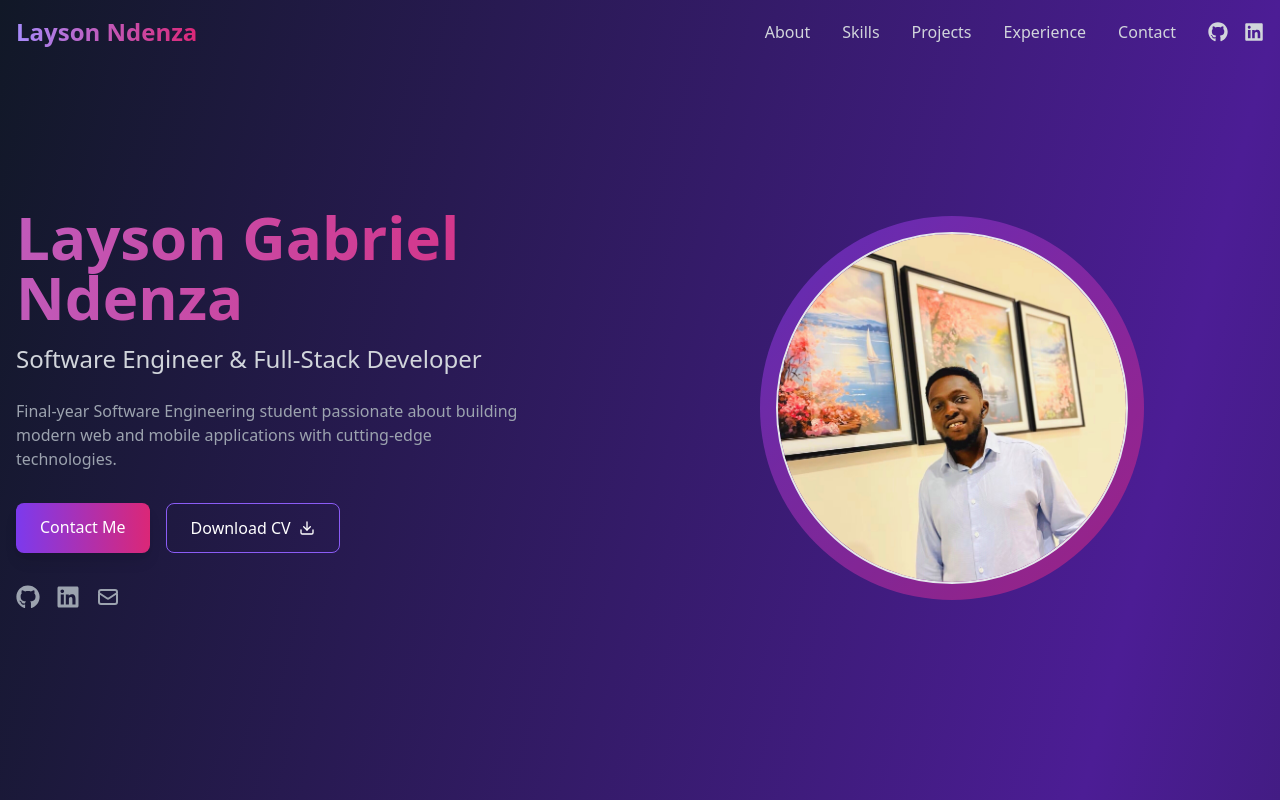
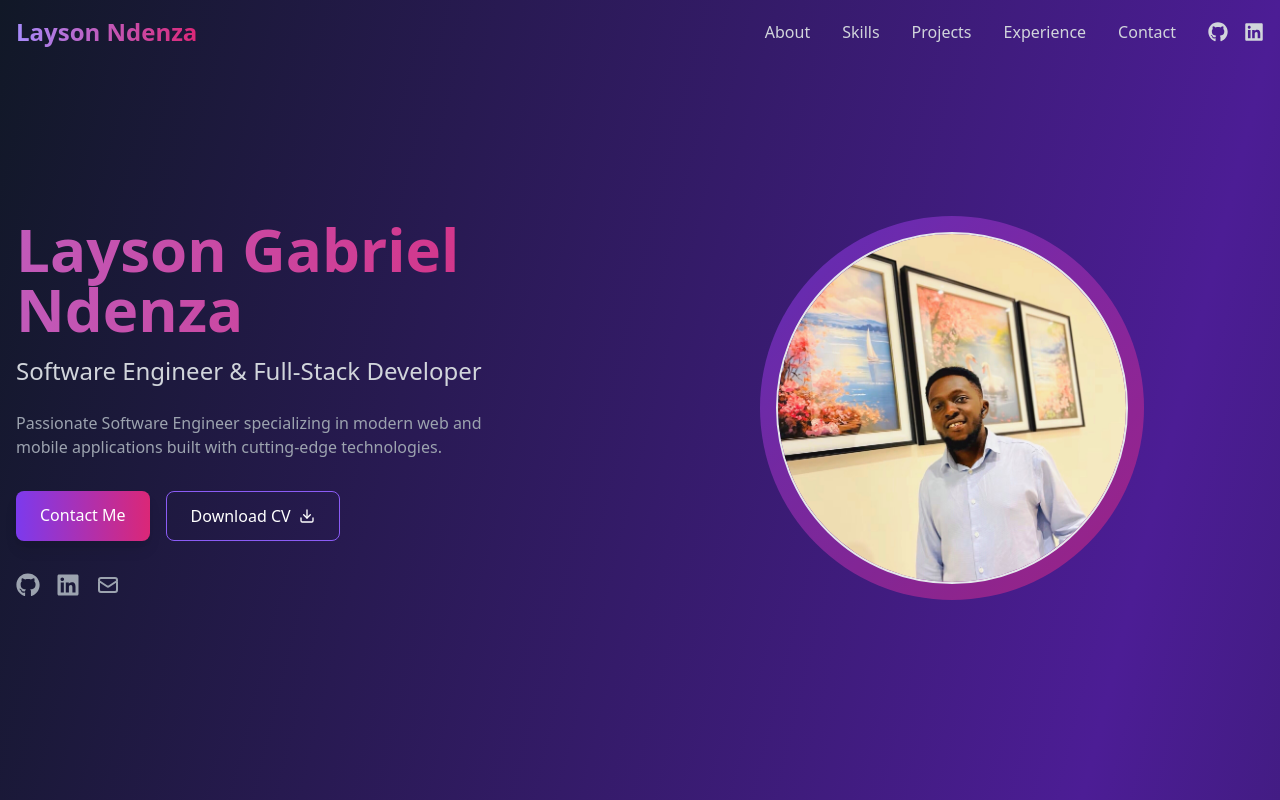
Before and after one commit to CEO-LAYSON/layson-portifolio, a React (Vite) app: page / in a window 1280 px wide. Shown: the top 800 px of the page. Built offline with nearby package versions, Linux system fonts and the light colour scheme.

Commit message:
updated my hero section

```diff
--- a/src/components/Hero.tsx
+++ b/src/components/Hero.tsx
@@ -37,8 +37,8 @@ export default function Hero() {
             Software Engineer & Full-Stack Developer
           </h2>
           <p className="text-gray-400 mb-8 max-w-lg">
-            Final-year Software Engineering student passionate about building
-            modern web and mobile applications with cutting-edge technologies.
+            Passionate Software Engineer specializing in modern web and mobile
+            applications built with cutting-edge technologies.
           </p>
           <div className="flex flex-col sm:flex-row space-y-4 sm:space-y-0 sm:space-x-4 justify-center md:justify-start">
             <motion.a
```
